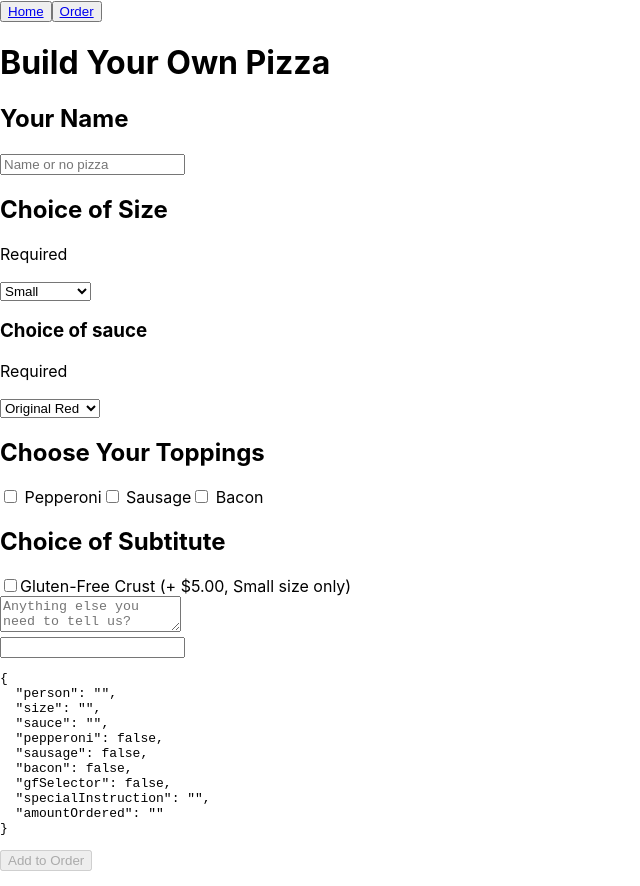
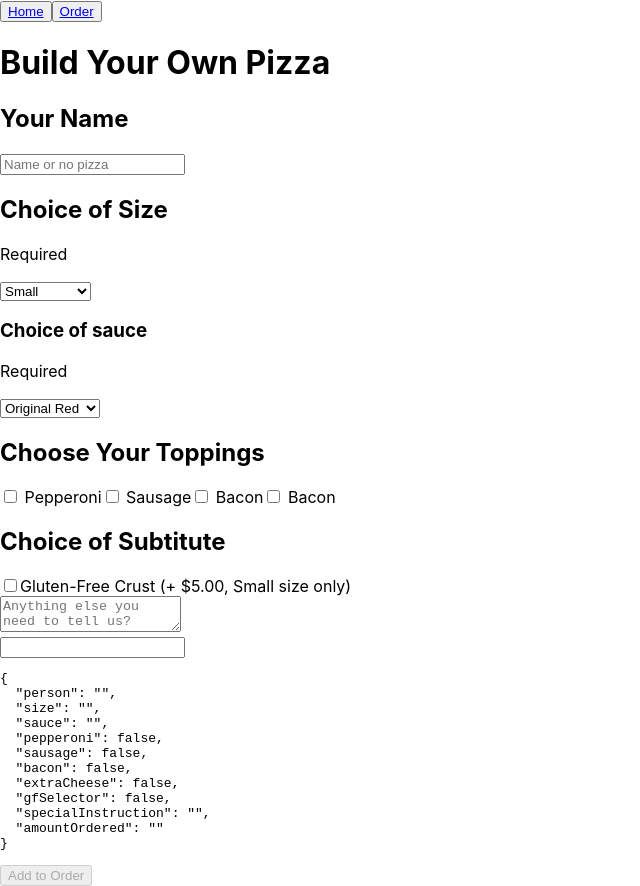
Before and after one commit to bloominstituteoftechnology/Sprint-Challenge-Lambda-Eats-starter, a React (Create React App) app: page /pizza in a window 1280 px wide. Shown: the whole page, without its empty margins (0-640 px from the left). Built offline with nearby package versions, Linux system fonts and the light colour scheme.

Commit message:
Answered questions. MVP met.

```diff
--- a/src/Components/Form.js
+++ b/src/Components/Form.js
@@ -18,6 +18,8 @@ const formSchema = yup.object().shape({
   .boolean(),
   bacon: yup
   .boolean(),
+  extraCheese: yup
+  .boolean(),
   gfSelector: yup
   .boolean(),
   specialInstruction: yup
@@ -37,6 +39,7 @@ const OrderForm = () => {
     pepperoni: false,
     sausage: false,
     bacon: false,
+    extraCheese: false,
     gfSelector: false,
     specialInstruction: '',
     amountOrdered: "",
@@ -58,6 +61,7 @@ const OrderForm = () => {
     pepperoni: '',
     sausage: '',
     bacon: '',
+    extraCheese: '',
     gfSelector: '',
     specialInstruction: '',
     amountOrdered: "",
@@ -65,7 +69,7 @@ const OrderForm = () => {
 
   // Check Validation for name and amount ordered
   const validate = e => {
-    let value = e.target.type === 'checkbox' || e.target.type === 'radio' ? e.target.checked : e.target.value
+    let value = e.target.type === 'checkbox' ? e.target.checked : e.target.value
     yup
       .reach(formSchema, e.target.name)
       .validate(value)
@@ -155,6 +159,11 @@ const OrderForm = () => {
               Bacon
         </Label>
         {errorState.bacon.length > 0 ? <FormFeedback>{errorState.bacon}</FormFeedback> : null}
+        <Label check for='extraCheese'>
+              <Input type='checkbox' name='extraCheese' id='extraCheese' onChange={inputChange} value={formState.extraCheese} data-cy="checkbox" />{' '}
+              Bacon
+        </Label>
+        {errorState.extraCheese.length > 0 ? <FormFeedback>{errorState.extraCheese}</FormFeedback> : null}
       </FormGroup>
       <FormGroup>
         <Label for='gfSelector'>
```
Also changed, not shown: 1 other file (tests, documents, lock files or other folders).
